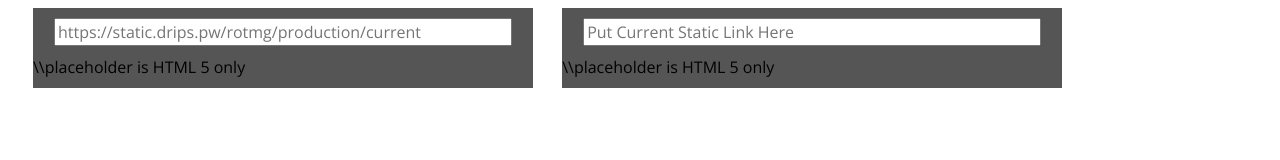
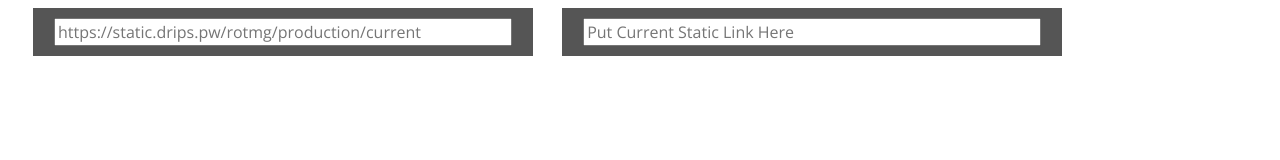
Before and after one commit to Curlip/rotmg-item-calculator, a plain HTML site: page index.html in a window 1280 px wide. Drawn offline with nearby package versions, Linux system fonts and the light colour scheme; no server answers.

Commit message:
whoops wrong comment style

```diff
--- a/index.html
+++ b/index.html
@@ -11,7 +11,7 @@
     <body>
         <div id="main-list" class="column">
             <input type="text" name="url" id="primary-input" placeholder="https://static.drips.pw/rotmg/production/current" />
-            \\placeholder is HTML 5 only
+            <!--placeholder is HTML 5 only-->
             <div class="list">
 
             </div>
@@ -19,7 +19,7 @@
 
         <div id="secondary-list" class="column">
             <input type="text" name="url" id="secondary-input" placeholder="Put Current Static Link Here" />
-            \\placeholder is HTML 5 only
+            <!--placeholder is HTML 5 only-->
             <div class="list">
 
             </div>
```
